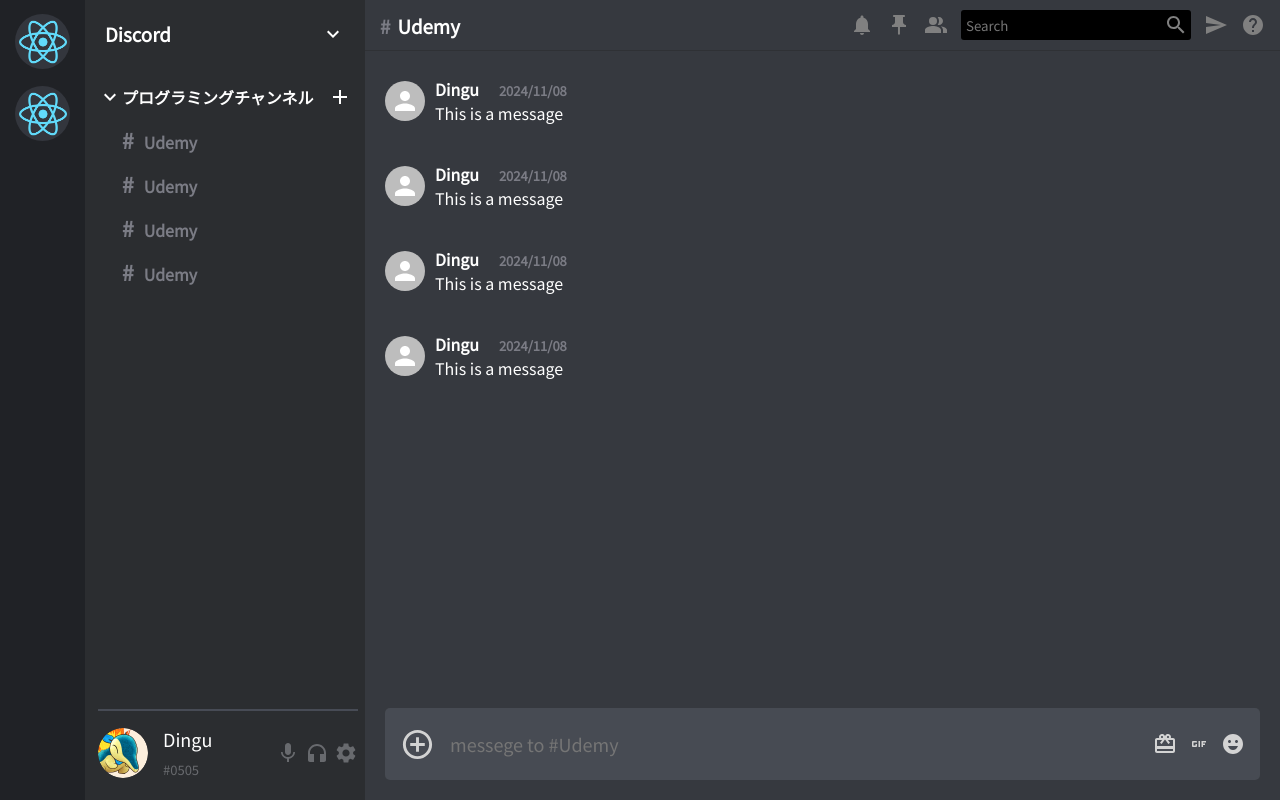
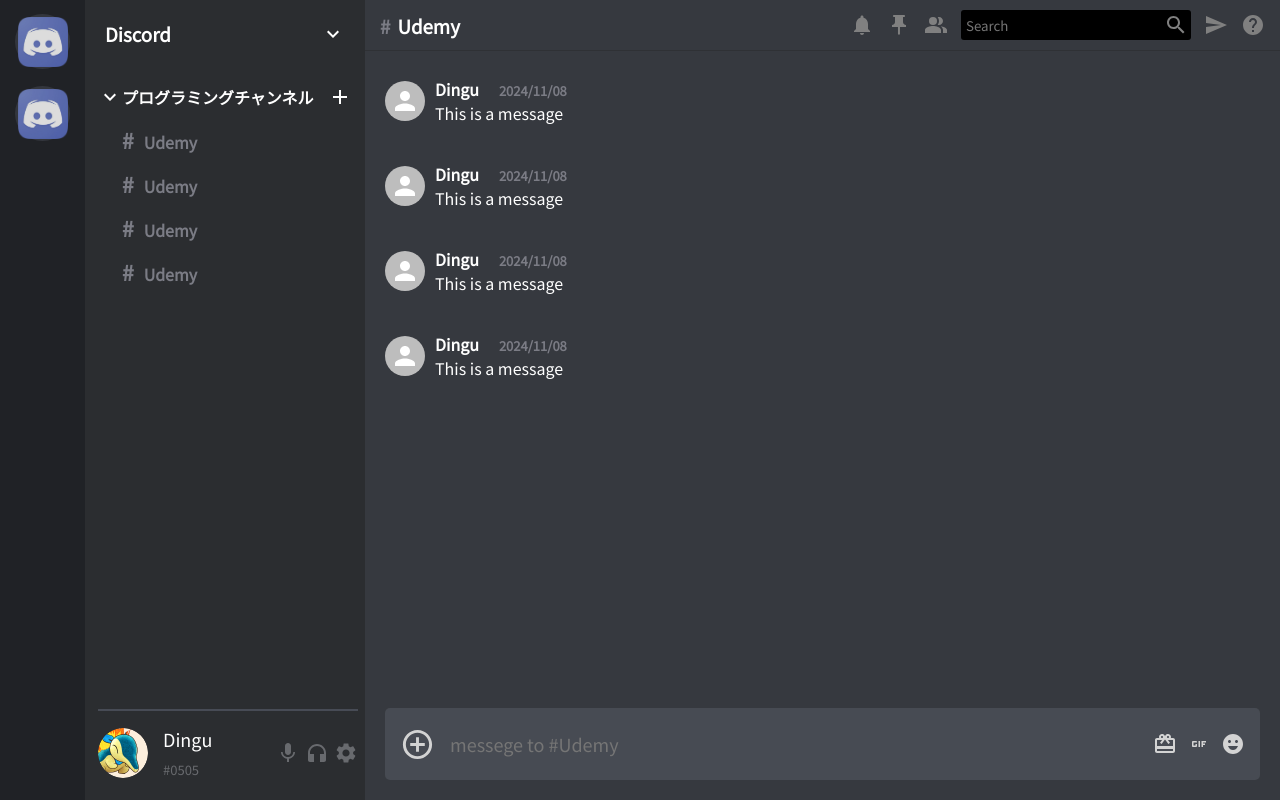
Before and after one commit to Dingu-suke/discord-clone, a React (Create React App) app: page / in a window 1280 px wide. Built offline with nearby package versions, Linux system fonts and the light colour scheme.

Commit message:
アイコン追加

```diff
--- a/src/App.tsx
+++ b/src/App.tsx
@@ -2,8 +2,6 @@
 import './App.scss';
 import Sidebar from './components/Sidebar';
 import Chat from './components/chat/Chat';
-
-// (コミット用)
 
 function App() {
   return (
--- a/src/components/Sidebar.scss
+++ b/src/components/Sidebar.scss
@@ -19,12 +19,23 @@
       margin-bottom: 10px;
       position: relative;
       margin-top: 7px;
+
       img {
         position: absolute;
         width: 50px;
         top: 50%;
         left: 50%;
         transform: translate(-50%, -50%);
+        transition: filter 0.3s ease; // トランジション効果を追加
+        cursor: pointer;
+
+        filter: brightness(0.9);
+        &:hover {
+          filter: brightness(1.2); // 明るさを20%増加
+          // または以下のような効果も選択できます：
+          // filter: brightness(1.2) contrast(1.1); // コントラストも少し上げる
+          // filter: drop-shadow(0 0 3px rgba(255, 255, 255, 0.5)); // 光る効果
+        }
       }
     }
   }
--- a/src/components/Sidebar.tsx
+++ b/src/components/Sidebar.tsx
@@ -16,10 +16,10 @@
       {/* sidebarLeft */}
       <div className="sidebarLeft">
         <div className='serverIcon'>
-          <img src='./logo192.png' alt="" />
+          <img src='./discordIcon.png' alt="" />
         </div>
         <div className='serverIcon'>
-          <img src='./logo192.png' alt="" />
+          <img src='./discordIcon.png' alt="" />
         </div>
       </div>
 
```
Also changed, not shown: public/discordIcon.png (added).
